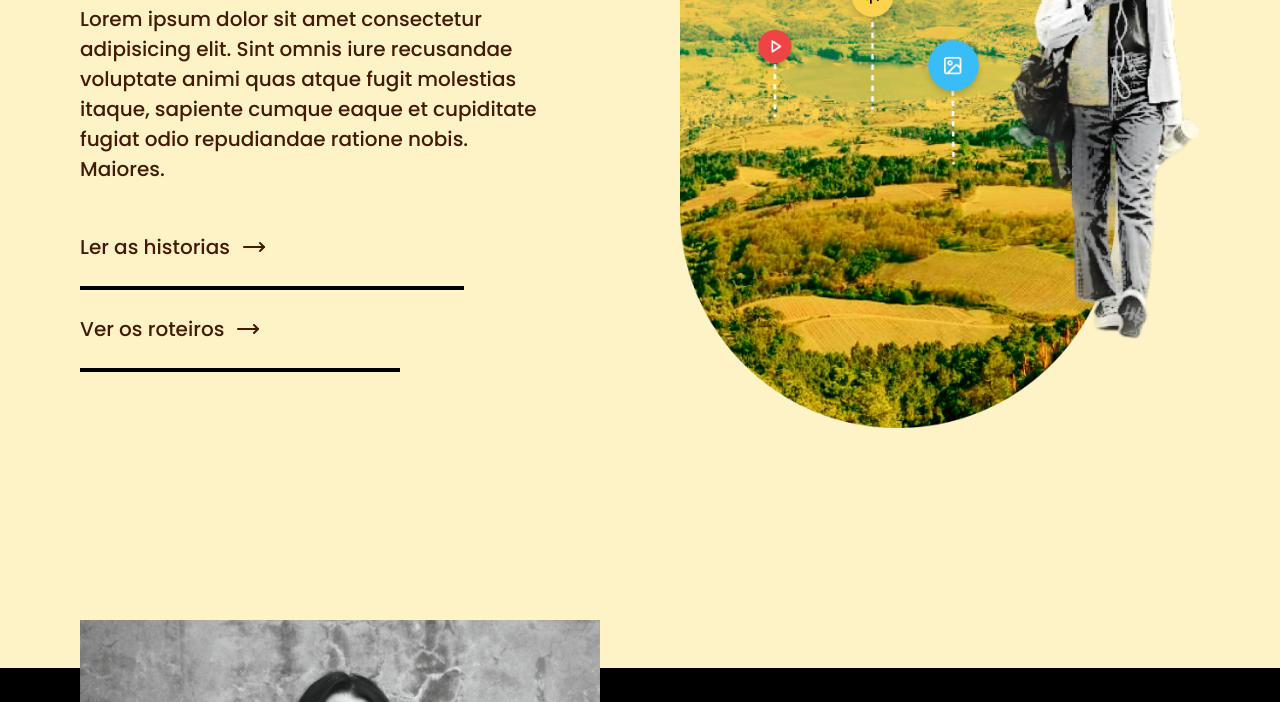
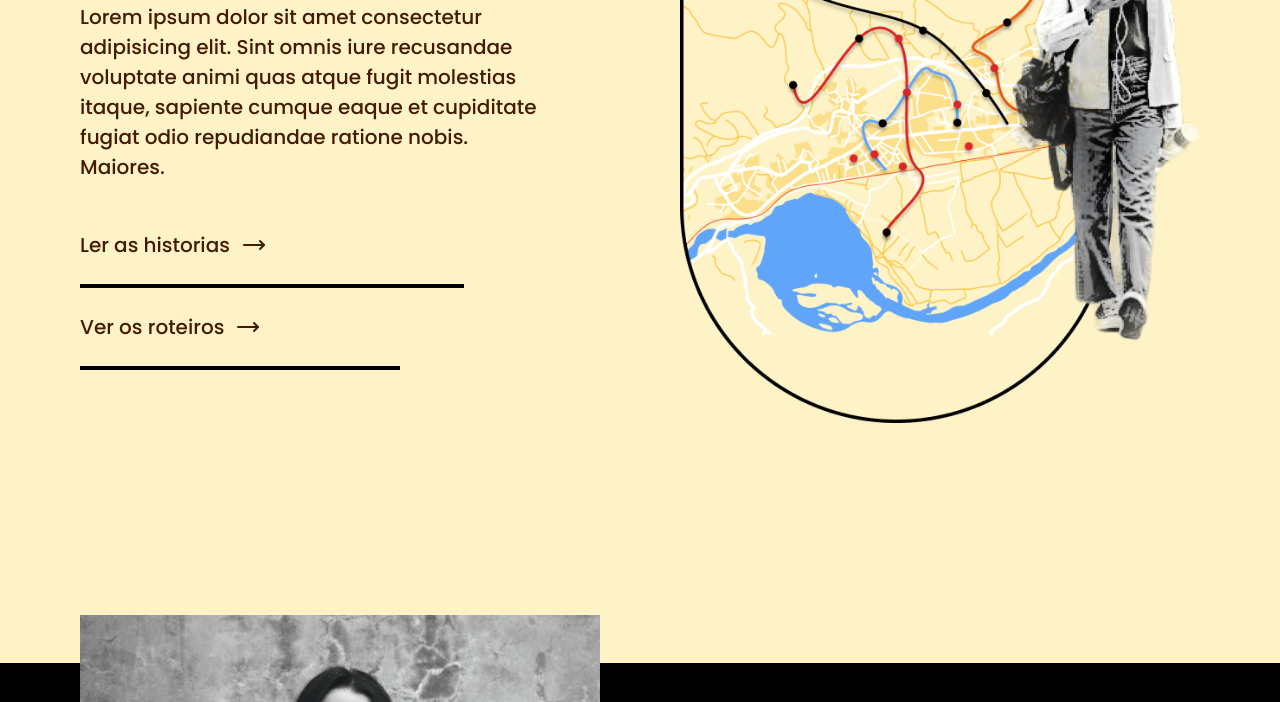
Before and after one commit to estudiocaravana/caminosfalados, an Astro site: page / in a window 1280 px wide. Shown: the part 495-1197 px from the top of the page. Built offline with nearby package versions, Linux system fonts and the light colour scheme; Astro itself is replaced by a stand-in of ours.

Commit message:
ico y nueva imagen hero

```diff
--- a/src/layouts/Layout.astro
+++ b/src/layouts/Layout.astro
@@ -19,7 +19,7 @@ const { titulo, metadescripcion } = Astro.props;
   <head>
     <meta charset="UTF-8" />
     <meta name="viewport" content="width=device-width" />
-    <link rel="icon" type="image/svg+xml" href="/favicon.svg" />
+    <link rel="icon" type="image/svg+xml" href="/cfar.webp" />
     <meta name="generator" content={Astro.generator} />
     <title>{titulo}</title>
     <meta name="description" content={metadescripcion} />
--- a/src/pages/index.astro
+++ b/src/pages/index.astro
@@ -34,7 +34,7 @@ import Layout from "../layouts/Layout.astro";
       <!-- Imagen -->
       <div class="flex-1 order-first xl:order-none">
         <div class="mx-auto w-fit">
-          <img src="/hero.png" alt="" class="mx-auto" />
+          <img src="/mapa_dibujo.png" alt="" class="mx-auto" />
         </div>
       </div>
     </div>
```
Also changed, not shown: public/cfar.webp (added), public/mapa_dibujo.png (added).
